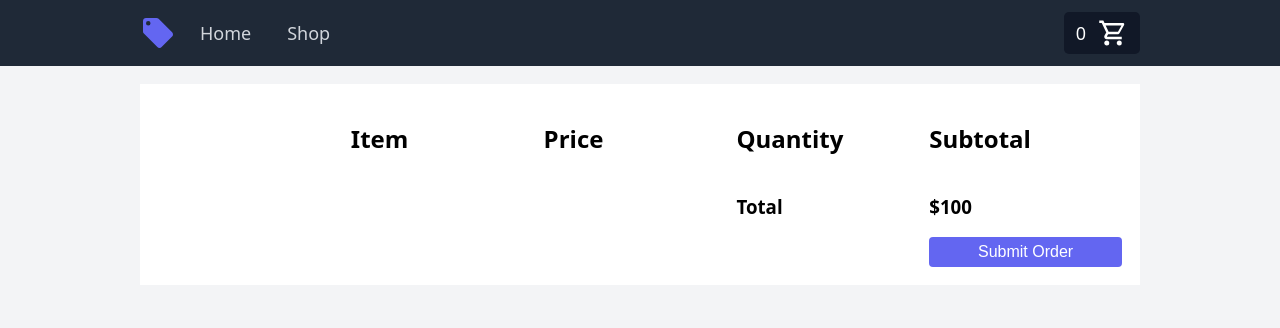
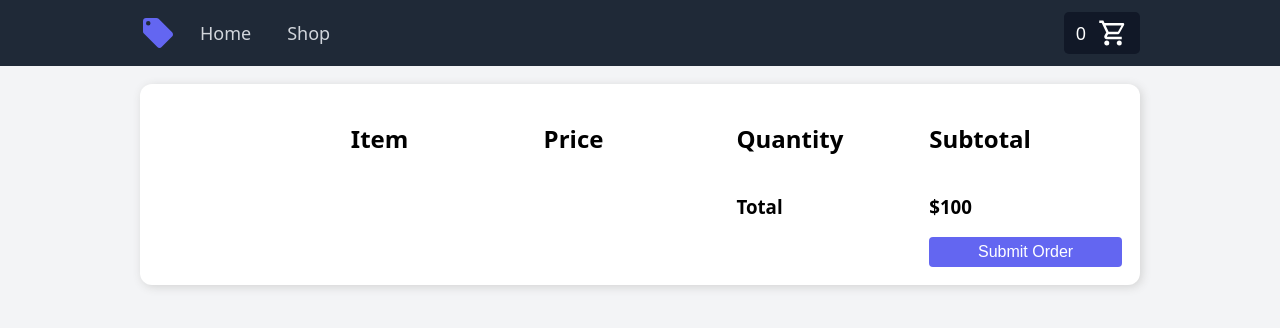
Before and after one commit to localtoast42/odin-shopping-cart, a React (Vite) app: page /checkout in a window 1280 px wide. Shown: the top 328 px of the page. Built offline with nearby package versions, Linux system fonts and the light colour scheme.

Commit message:
Add border radius, shadow to checkout container

```diff
--- a/src/components/Checkout.css
+++ b/src/components/Checkout.css
@@ -5,6 +5,8 @@
     width: clamp(320px, 80vw, 1000px);
     background-color: white;
     padding: 18px;
+    border-radius: 12px;
+    box-shadow: 2px 2px 10px lightgray;
 }
 
 .checkout-header {
```
